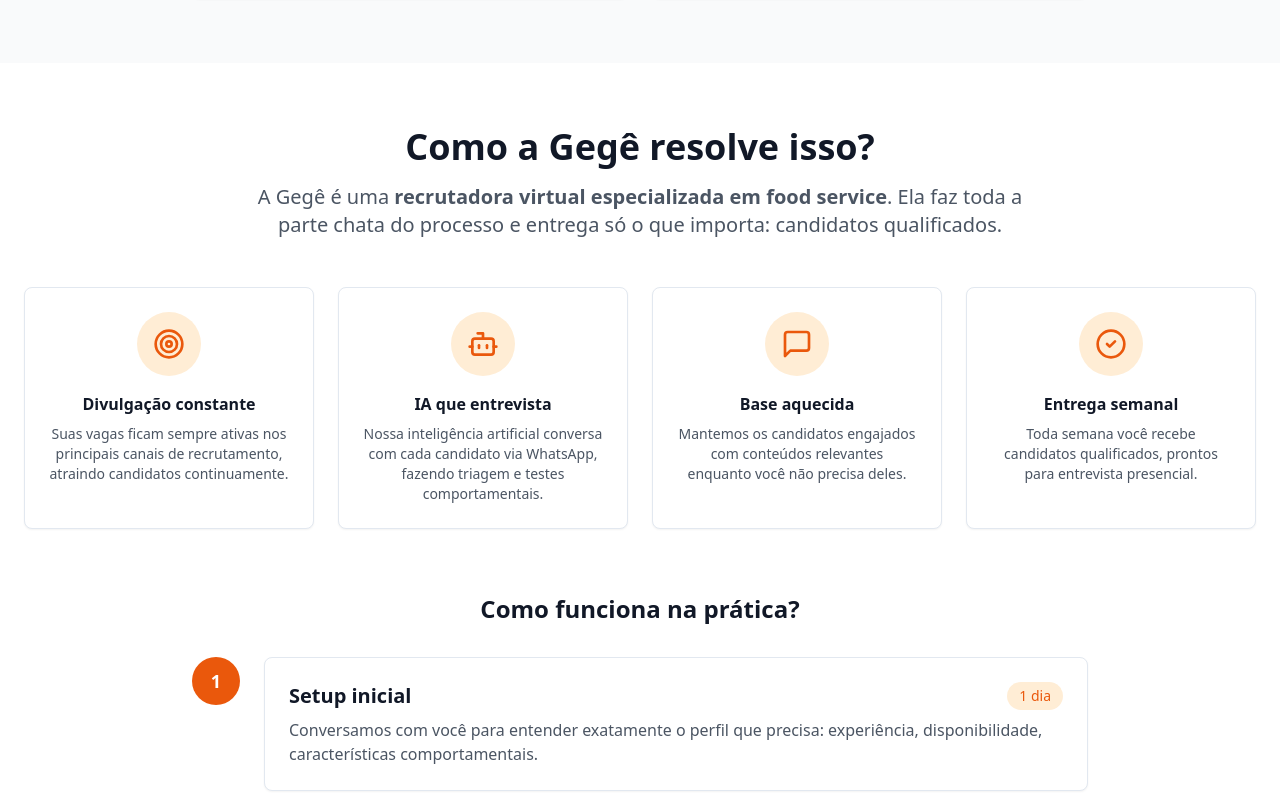
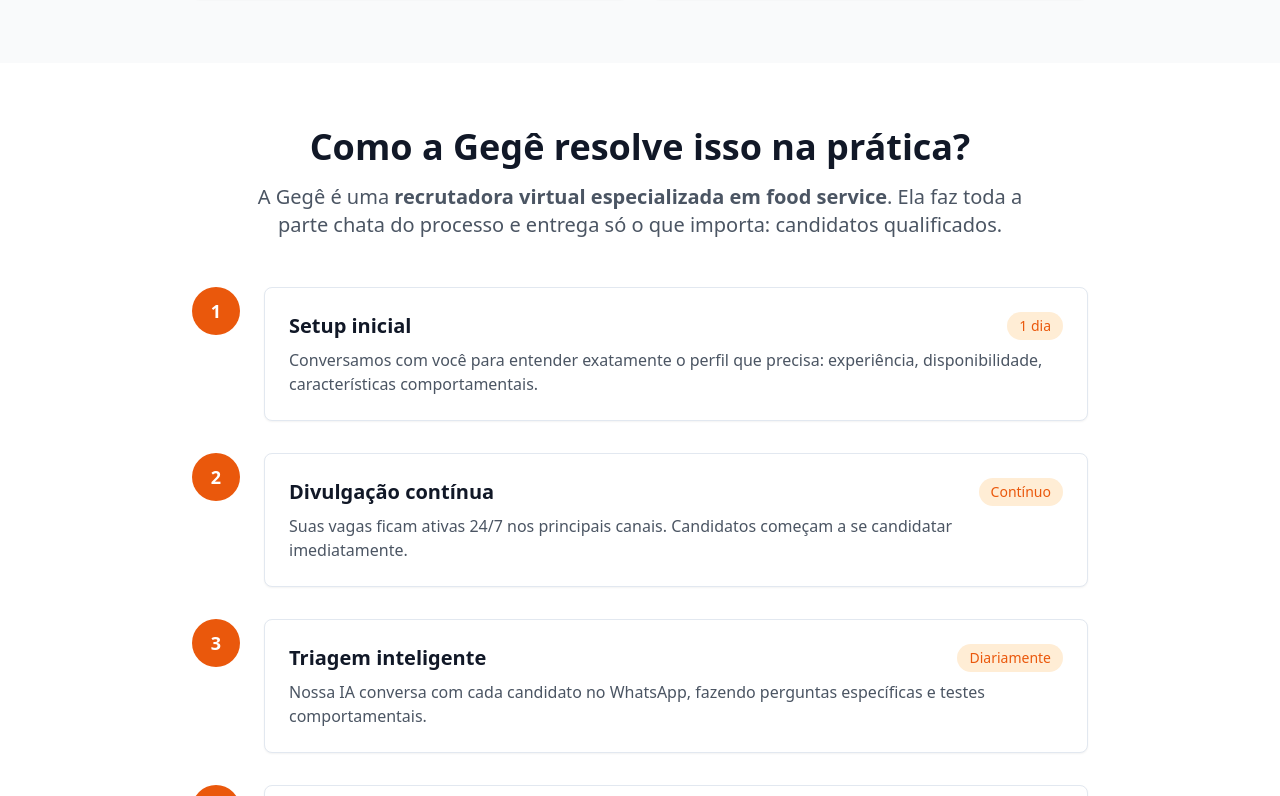
Before and after one commit to luaracunha/gege-food-match, a React (Vite) app: page / in a window 1280 px wide. Shown: the part 1344-2140 px from the top of the page. Built offline with nearby package versions, Linux system fonts and the light colour scheme.

Commit message:
Refactor solution section
- Changed "Triagem inteligente" tag to "Diariamente".
- Updated section title to "Como a Gegê resolve isso na prática?".
- Removed redundant feature descriptions.
- Removed "Como funciona na prática?" section.

```diff
--- a/src/components/SolutionSection.tsx
+++ b/src/components/SolutionSection.tsx
@@ -1,31 +1,7 @@
 
 import { Card, CardContent } from "@/components/ui/card";
-import { Bot, MessageSquare, Target, CheckCircle2 } from "lucide-react";
 
 export const SolutionSection = () => {
-  const features = [
-    {
-      icon: Target,
-      title: "Divulgação constante",
-      description: "Suas vagas ficam sempre ativas nos principais canais de recrutamento, atraindo candidatos continuamente."
-    },
-    {
-      icon: Bot,
-      title: "IA que entrevista",
-      description: "Nossa inteligência artificial conversa com cada candidato via WhatsApp, fazendo triagem e testes comportamentais."
-    },
-    {
-      icon: MessageSquare,
-      title: "Base aquecida",
-      description: "Mantemos os candidatos engajados com conteúdos relevantes enquanto você não precisa deles."
-    },
-    {
-      icon: CheckCircle2,
-      title: "Entrega semanal",
-      description: "Toda semana você recebe candidatos qualificados, prontos para entrevista presencial."
-    }
-  ];
-
   const steps = [
     {
       number: "1",
@@ -43,7 +19,7 @@ export const SolutionSection = () => {
       number: "3",
       title: "Triagem inteligente",
       description: "Nossa IA conversa com cada candidato no WhatsApp, fazendo perguntas específicas e testes comportamentais.",
-      time: "Automático"
+      time: "Diariamente"
     },
     {
       number: "4",
@@ -64,7 +40,7 @@ export const SolutionSection = () => {
       <div className="container mx-auto px-6">
         <div className="text-center mb-12">
           <h2 className="text-3xl md:text-4xl font-bold text-gray-900 mb-4">
-            Como a Gegê resolve isso?
+            Como a Gegê resolve isso na prática?
           </h2>
           <p className="text-xl text-gray-600 max-w-3xl mx-auto">
             A Gegê é uma <strong>recrutadora virtual especializada em food service</strong>.
@@ -72,27 +48,7 @@ export const SolutionSection = () => {
           </p>
         </div>
 
-        <div className="grid md:grid-cols-2 lg:grid-cols-4 gap-6 mb-16">
-          {features.map((feature, index) => (
-            <Card key={index} className="text-center hover:shadow-lg transition-shadow animate-fadeInUp">
-              <CardContent className="p-6">
-                <div className="bg-orange-100 w-16 h-16 rounded-full flex items-center justify-center mx-auto mb-4">
-                  <feature.icon className="w-8 h-8 text-orange-600" />
-                </div>
-                <h3 className="font-semibold text-gray-900 mb-2">{feature.title}</h3>
-                <p className="text-gray-600 text-sm">{feature.description}</p>
-              </CardContent>
-            </Card>
-          ))}
-        </div>
-
         <div className="max-w-4xl mx-auto">
-          <div className="text-center mb-8">
-            <h3 className="text-2xl font-bold text-gray-900 mb-4">
-              Como funciona na prática?
-            </h3>
-          </div>
-
           {steps.map((step, index) => (
             <div key={index} className="flex items-start mb-8 last:mb-0">
               <div className="flex-shrink-0 mr-6">
```
